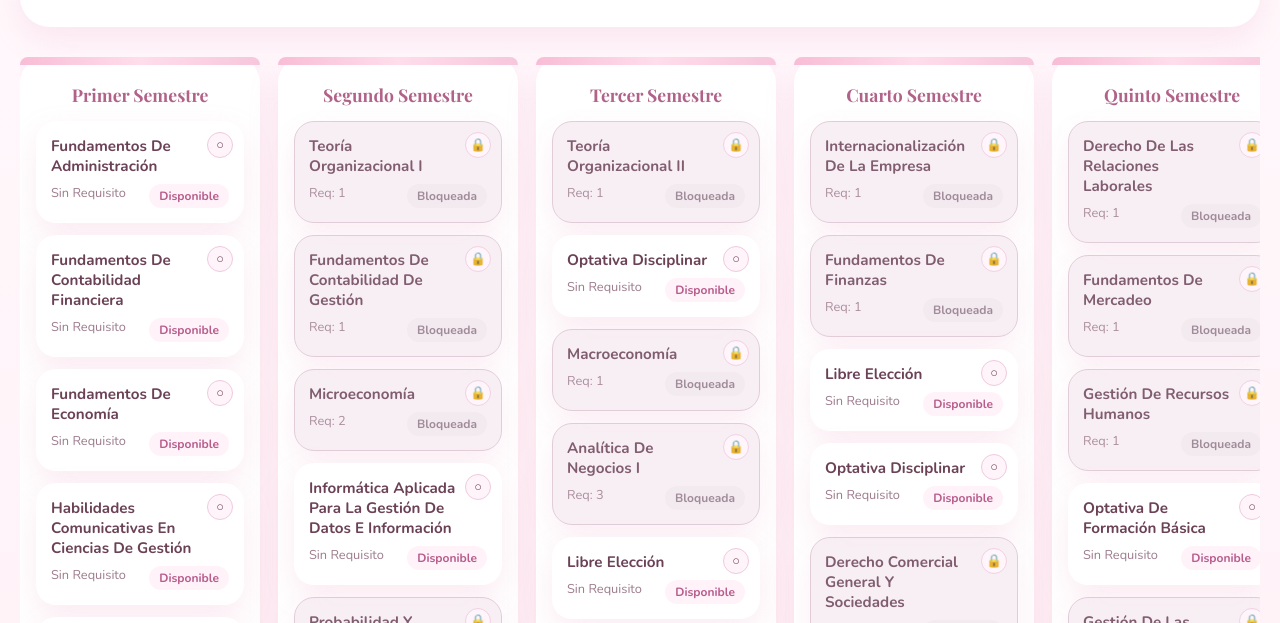
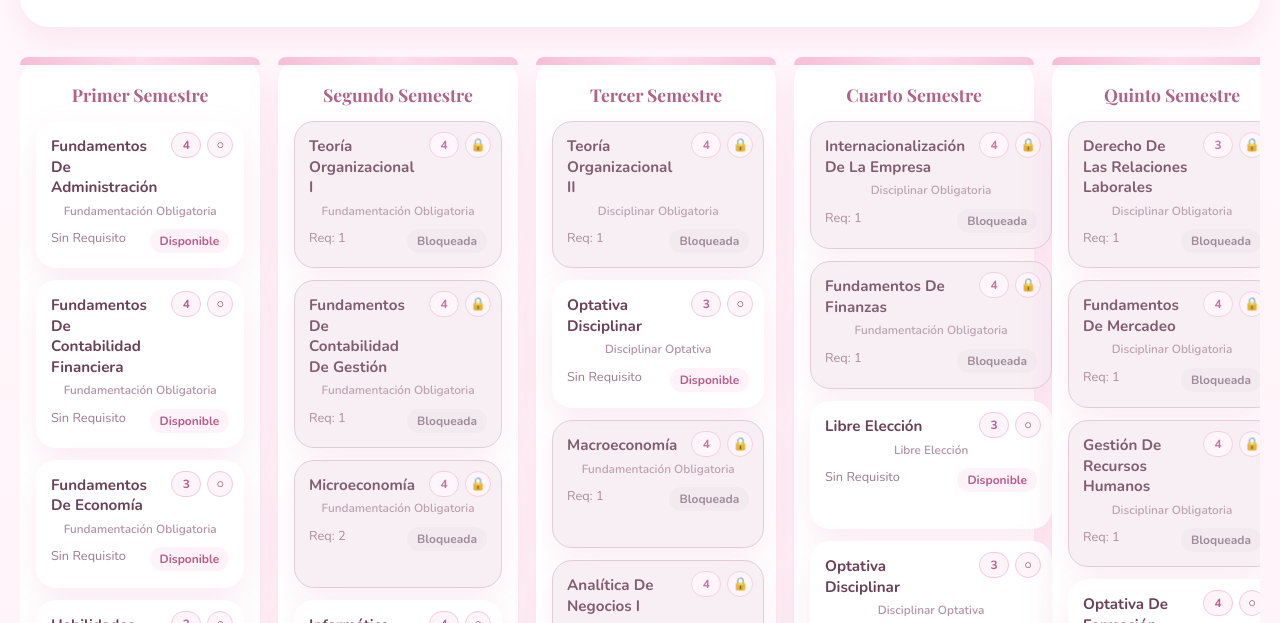
Before and after one commit to Karen31760/Sorpresa-para-Lu, a plain HTML site: page index.html in a window 1280 px wide. Shown: the part 177-800 px from the top of the page. Drawn offline with nearby package versions, Linux system fonts and the light colour scheme.

Commit message:
Update index.html

```diff
--- a/index.html
+++ b/index.html
@@ -16,6 +16,7 @@
 --rosa3:#ffe6f2;
 --texto:#6b4156;
 --gris:#9c7b8c;
+--gris2:#b291a2;
 --verde:#eaf9e8;
 --verdeB:#9dd2a1;
 --bloq:#f7edf3;
@@ -112,6 +113,7 @@ box-shadow:var(--sombra);
 cursor:pointer;
 position:relative;
 transition:.2s;
+min-height:128px;
 }
 
 .subject:hover{
@@ -133,8 +135,19 @@ opacity:.85;
 .subject-title{
 font-weight:700;
 font-size:.95rem;
-padding-right:30px;
-margin:0 0 8px 0;
+padding-right:72px;
+margin:0 0 6px 0;
+line-height:1.35;
+}
+
+.subject-category{
+font-size:.74rem;
+color:var(--gris2);
+text-align:center;
+margin:0 0 10px 0;
+line-height:1.3;
+font-weight:600;
+padding:0 6px;
 }
 
 .meta{
@@ -142,6 +155,7 @@ display:flex;
 justify-content:space-between;
 font-size:.8rem;
 color:var(--gris);
+margin-top:8px;
 }
 
 .badge{
@@ -170,6 +184,24 @@ border:1px solid #efcade;
 background:#fff4fa;
 }
 
+.credits{
+position:absolute;
+top:10px;
+right:42px;
+min-width:30px;
+height:26px;
+padding:0 8px;
+border-radius:999px;
+display:flex;
+align-items:center;
+justify-content:center;
+font-size:.74rem;
+font-weight:800;
+border:1px solid #efcade;
+background:#fff4fa;
+color:#b85c8c;
+}
+
 .tooltip{
 position:fixed;
 background:#5c3648;
@@ -181,6 +213,8 @@ pointer-events:none;
 opacity:0;
 transition:.1s;
 z-index:100;
+max-width:280px;
+line-height:1.4;
 }
 
 .tooltip.show{opacity:1}
@@ -222,71 +256,71 @@ Nota: Espero que le guste mucho a la niña nerda 🩷
 
 const semesters=[
 {title:'Primer Semestre',subjects:[
-{id:'fund_admin',name:'Fundamentos De Administración'},
-{id:'fund_cont_fin',name:'Fundamentos De Contabilidad Financiera'},
-{id:'fund_econ',name:'Fundamentos De Economía'},
-{id:'hab_com',name:'Habilidades Comunicativas En Ciencias De Gestión'},
-{id:'calc_diff',name:'Cálculo Diferencial'}]},
+{id:'fund_admin',name:'Fundamentos De Administración',credits:4,category:'Fundamentación Obligatoria'},
+{id:'fund_cont_fin',name:'Fundamentos De Contabilidad Financiera',credits:4,category:'Fundamentación Obligatoria'},
+{id:'fund_econ',name:'Fundamentos De Economía',credits:3,category:'Fundamentación Obligatoria'},
+{id:'hab_com',name:'Habilidades Comunicativas En Ciencias De Gestión',credits:3,category:'Fundamentación Obligatoria'},
+{id:'calc_diff',name:'Cálculo Diferencial',credits:4,category:'Fundamentación Obligatoria'}]},
 
 {title:'Segundo Semestre',subjects:[
-{id:'teo_org_1',name:'Teoría Organizacional I',prereqs:['fund_admin']},
-{id:'fund_cont_gestion',name:'Fundamentos De Contabilidad De Gestión',prereqs:['fund_cont_fin']},
-{id:'micro',name:'Microeconomía',prereqs:['calc_diff','fund_econ']},
-{id:'informatica',name:'Informática Aplicada Para La Gestión De Datos E Información'},
-{id:'prob_est',name:'Probabilidad Y Estadística Fundamental',prereqs:['calc_diff']}]},
+{id:'teo_org_1',name:'Teoría Organizacional I',credits:4,category:'Fundamentación Obligatoria',prereqs:['fund_admin']},
+{id:'fund_cont_gestion',name:'Fundamentos De Contabilidad De Gestión',credits:4,category:'Fundamentación Obligatoria',prereqs:['fund_cont_fin']},
+{id:'micro',name:'Microeconomía',credits:4,category:'Fundamentación Obligatoria',prereqs:['calc_diff','fund_econ']},
+{id:'informatica',name:'Informática Aplicada Para La Gestión De Datos E Información',credits:4,category:'Fundamentación Obligatoria'},
+{id:'prob_est',name:'Probabilidad Y Estadística Fundamental',credits:3,category:'Fundamentación Obligatoria',prereqs:['calc_diff']}]},
 
 {title:'Tercer Semestre',subjects:[
-{id:'teo_org_2',name:'Teoría Organizacional II',prereqs:['teo_org_1']},
-{id:'opt_disc_1',name:'Optativa Disciplinar',alwaysUnlocked:true},
-{id:'macro',name:'Macroeconomía',prereqs:['fund_econ']},
-{id:'analitica_1',name:'Analítica De Negocios I',prereqs:['calc_diff','prob_est','informatica']},
-{id:'libre_1',name:'Libre Elección',alwaysUnlocked:true}]},
+{id:'teo_org_2',name:'Teoría Organizacional II',credits:4,category:'Disciplinar Obligatoria',prereqs:['teo_org_1']},
+{id:'opt_disc_1',name:'Optativa Disciplinar',credits:3,category:'Disciplinar Optativa',alwaysUnlocked:true},
+{id:'macro',name:'Macroeconomía',credits:4,category:'Fundamentación Obligatoria',prereqs:['fund_econ']},
+{id:'analitica_1',name:'Analítica De Negocios I',credits:4,category:'Fundamentación Obligatoria',prereqs:['calc_diff','prob_est','informatica']},
+{id:'libre_1',name:'Libre Elección',credits:3,category:'Libre Elección',alwaysUnlocked:true}]},
 
 {title:'Cuarto Semestre',subjects:[
-{id:'internacionalizacion',name:'Internacionalización De La Empresa',prereqs:['teo_org_2']},
-{id:'fund_finanzas',name:'Fundamentos De Finanzas',prereqs:['fund_cont_fin']},
-{id:'libre_2',name:'Libre Elección',alwaysUnlocked:true},
-{id:'opt_disc_2',name:'Optativa Disciplinar',alwaysUnlocked:true},
-{id:'derecho_comercial',name:'Derecho Comercial General Y Sociedades',prereqs:['teo_org_2']},
-{id:'ingles_4',name:'Inglés IV',alwaysUnlocked:true}]},
+{id:'internacionalizacion',name:'Internacionalización De La Empresa',credits:4,category:'Disciplinar Obligatoria',prereqs:['teo_org_2']},
+{id:'fund_finanzas',name:'Fundamentos De Finanzas',credits:4,category:'Fundamentación Obligatoria',prereqs:['fund_cont_fin']},
+{id:'libre_2',name:'Libre Elección',credits:3,category:'Libre Elección',alwaysUnlocked:true},
+{id:'opt_disc_2',name:'Optativa Disciplinar',credits:3,category:'Disciplinar Optativa',alwaysUnlocked:true},
+{id:'derecho_comercial',name:'Derecho Comercial General Y Sociedades',credits:3,category:'Disciplinar Obligatoria',prereqs:['teo_org_2']},
+{id:'ingles_4',name:'Inglés IV',credits:0,category:'Fundamentación Obligatoria',alwaysUnlocked:true}]},
 
 {title:'Quinto Semestre',subjects:[
-{id:'derecho_laboral',name:'Derecho De Las Relaciones Laborales',prereqs:['teo_org_2']},
-{id:'fund_mercadeo',name:'Fundamentos De Mercadeo',prereqs:['analitica_1']},
-{id:'gestion_rh',name:'Gestión De Recursos Humanos',prereqs:['teo_org_2']},
-{id:'opt_fb_1',name:'Optativa De Formación Básica',alwaysUnlocked:true},
-{id:'operaciones_1',name:'Gestión De Las Operaciones I',prereqs:['fund_cont_gestion','prob_est']}]},
+{id:'derecho_laboral',name:'Derecho De Las Relaciones Laborales',credits:3,category:'Disciplinar Obligatoria',prereqs:['teo_org_2']},
+{id:'fund_mercadeo',name:'Fundamentos De Mercadeo',credits:4,category:'Disciplinar Obligatoria',prereqs:['analitica_1']},
+{id:'gestion_rh',name:'Gestión De Recursos Humanos',credits:4,category:'Disciplinar Obligatoria',prereqs:['teo_org_2']},
+{id:'opt_fb_1',name:'Optativa De Formación Básica',credits:4,category:'Fundamentación Optativa',alwaysUnlocked:true},
+{id:'operaciones_1',name:'Gestión De Las Operaciones I',credits:4,category:'Disciplinar Obligatoria',prereqs:['fund_cont_gestion','prob_est']}]},
 
 {title:'Sexto Semestre',subjects:[
-{id:'emprendimiento',name:'Emprendimiento Enfocado En La Generación De Valor',prereqs:['fund_mercadeo','operaciones_1']},
-{id:'finanzas_av',name:'Finanzas Avanzadas',prereqs:['fund_finanzas']},
-{id:'comp_org',name:'Comportamiento Organizacional',prereqs:['gestion_rh','derecho_laboral']},
-{id:'sig',name:'Sistemas De Información Gerencial',prereqs:['fund_mercadeo','fund_finanzas','operaciones_1','gestion_rh']},
-{id:'operaciones_2',name:'Gestión De Las Operaciones II',prereqs:['operaciones_1','fund_mercadeo']}]},
+{id:'emprendimiento',name:'Emprendimiento Enfocado En La Generación De Valor',credits:4,category:'Disciplinar Obligatoria',prereqs:['fund_mercadeo','operaciones_1']},
+{id:'finanzas_av',name:'Finanzas Avanzadas',credits:4,category:'Disciplinar Obligatoria',prereqs:['fund_finanzas']},
+{id:'comp_org',name:'Comportamiento Organizacional',credits:3,category:'Disciplinar Obligatoria',prereqs:['gestion_rh','derecho_laboral']},
+{id:'sig',name:'Sistemas De Información Gerencial',credits:4,category:'Disciplinar Obligatoria',prereqs:['fund_mercadeo','fund_finanzas','operaciones_1','gestion_rh']},
+{id:'operaciones_2',name:'Gestión De Las Operaciones II',credits:3,category:'Disciplinar Obligatoria',prereqs:['operaciones_1','fund_mercadeo']}]},
 
 {title:'Séptimo Semestre',subjects:[
-{id:'estrategia',name:'Estrategia',prereqs:['internacionalizacion']},
-{id:'estrategia_merc',name:'Estrategia De Mercadeo',prereqs:['fund_mercadeo']},
-{id:'opt_fb_2',name:'Optativa De Formación Básica',alwaysUnlocked:true},
-{id:'app_emp',name:'Aplicaciones Empresariales',prereqs:['sig']},
-{id:'proyectos',name:'Diseño Gestión Y Evaluación De Proyectos',prereqs:['finanzas_av','operaciones_2']}]},
+{id:'estrategia',name:'Estrategia',credits:4,category:'Disciplinar Obligatoria',prereqs:['internacionalizacion']},
+{id:'estrategia_merc',name:'Estrategia De Mercadeo',credits:3,category:'Disciplinar Obligatoria',prereqs:['fund_mercadeo']},
+{id:'opt_fb_2',name:'Optativa De Formación Básica',credits:4,category:'Fundamentación Optativa',alwaysUnlocked:true},
+{id:'app_emp',name:'Aplicaciones Empresariales',credits:4,category:'Disciplinar Obligatoria',prereqs:['sig']},
+{id:'proyectos',name:'Diseño Gestión Y Evaluación De Proyectos',credits:4,category:'Disciplinar Obligatoria',prereqs:['finanzas_av','operaciones_2']}]},
 
 {title:'Octavo Semestre',subjects:[
-{id:'libre_3',name:'Libre Elección',alwaysUnlocked:true},
-{id:'libre_4',name:'Libre Elección',alwaysUnlocked:true},
-{id:'libre_5',name:'Libre Elección',alwaysUnlocked:true},
-{id:'libre_6',name:'Libre Elección',alwaysUnlocked:true},
-{id:'opt_disc_3',name:'Optativa Disciplinar',alwaysUnlocked:true}]},
+{id:'libre_3',name:'Libre Elección',credits:3,category:'Libre Elección',alwaysUnlocked:true},
+{id:'libre_4',name:'Libre Elección',credits:3,category:'Libre Elección',alwaysUnlocked:true},
+{id:'libre_5',name:'Libre Elección',credits:3,category:'Libre Elección',alwaysUnlocked:true},
+{id:'libre_6',name:'Libre Elección',credits:3,category:'Libre Elección',alwaysUnlocked:true},
+{id:'opt_disc_3',name:'Optativa Disciplinar',credits:3,category:'Disciplinar Optativa',alwaysUnlocked:true}]},
 
 {title:'Noveno Semestre',subjects:[
-{id:'libre_7',name:'Libre Elección',alwaysUnlocked:true},
-{id:'libre_8',name:'Libre Elección',alwaysUnlocked:true},
-{id:'libre_9',name:'Libre Elección',alwaysUnlocked:true},
-{id:'libre_10',name:'Libre Elección',alwaysUnlocked:true},
-{id:'libre_11',name:'Libre Elección',alwaysUnlocked:true}]},
+{id:'libre_7',name:'Libre Elección',credits:3,category:'Libre Elección',alwaysUnlocked:true},
+{id:'libre_8',name:'Libre Elección',credits:3,category:'Libre Elección',alwaysUnlocked:true},
+{id:'libre_9',name:'Libre Elección',credits:3,category:'Libre Elección',alwaysUnlocked:true},
+{id:'libre_10',name:'Libre Elección',credits:3,category:'Libre Elección',alwaysUnlocked:true},
+{id:'libre_11',name:'Libre Elección',credits:3,category:'Libre Elección',alwaysUnlocked:true}]},
 
 {title:'Décimo Semestre',subjects:[
-{id:'trabajo_grado',name:'Trabajo De Grado',alwaysUnlocked:true}]}
+{id:'trabajo_grado',name:'Trabajo De Grado',credits:6,category:'Trabajo De Grado',alwaysUnlocked:true}]}
 ];
 
 const STORAGE_KEY='malla_lulu_nerda';
@@ -295,10 +329,20 @@ const tooltip=document.getElementById('tooltip');
 
 const allSubjects=semesters.flatMap((s,i)=>s.subjects.map(sub=>({...sub,semesterIndex:i})));
 const subjectMap=Object.fromEntries(allSubjects.map(s=>[s.id,s]));
+const dependents={};
+
+allSubjects.forEach(s=>{
+(s.prereqs||[]).forEach(p=>{
+if(!dependents[p]) dependents[p]=[];
+dependents[p].push(s.id);
+});
+});
 
 let approved=new Set(JSON.parse(localStorage.getItem(STORAGE_KEY)||"[]"));
 
-function save(){localStorage.setItem(STORAGE_KEY,JSON.stringify([...approved]));}
+function save(){
+localStorage.setItem(STORAGE_KEY,JSON.stringify([...approved]));
+}
 
 function unlocked(s){
 if(s.alwaysUnlocked) return true;
@@ -310,74 +354,83 @@ function missing(s){
 return (s.prereqs||[]).filter(p=>!approved.has(p)).map(p=>subjectMap[p].name);
 }
 
+function getDescendantsToClear(startId, visited=new Set()){
+const next=dependents[startId]||[];
+for(const depId of next){
+if(visited.has(depId)) continue;
+if(approved.has(depId)){
+visited.add(depId);
+getDescendantsToClear(depId, visited);
+}
+}
+return visited;
+}
+
 function toggle(id){
-let s=subjectMap[id];
-if(!approved.has(id)&&!unlocked(s))return;
+const s=subjectMap[id];
+if(!approved.has(id) && !unlocked(s)) return;
 
-approved.has(id)?approved.delete(id):approved.add(id);
+if(approved.has(id)){
+approved.delete(id);
+const descendants=[...getDescendantsToClear(id)];
+descendants.forEach(depId=>approved.delete(depId));
+}else{
+approved.add(id);
+}
 
 save();
 render();
 }
 
 function card(s){
-
-let status=approved.has(s.id)?'approved':(unlocked(s)?'available':'locked');
-
-let el=document.createElement('div');
+const status=approved.has(s.id)?'approved':(unlocked(s)?'available':'locked');
+const el=document.createElement('div');
 el.className=`subject ${status==='approved'?'approved':''} ${status==='locked'?'locked':''}`;
 el.dataset.id=s.id;
 
-let badge=status==='approved'?'approvedBadge':(status==='available'?'available':'lockedBadge');
+const badge=status==='approved'?'approvedBadge':(status==='available'?'available':'lockedBadge');
 
 el.innerHTML=`
+<div class="credits">${s.credits ?? ''}</div>
 <div class="check">${status==='approved'?'✓':status==='locked'?'🔒':'○'}</div>
 <div class="subject-title">${s.name}</div>
+<div class="subject-category">${s.category || ''}</div>
 <div class="meta">
-<span>${s.prereqs?`Req: ${s.prereqs.length}`:'Sin Requisito'}</span>
+<span>${s.prereqs ? `Req: ${s.prereqs.length}` : 'Sin Requisito'}</span>
 <span class="badge ${badge}">${status==='approved'?'Aprobada':status==='available'?'Disponible':'Bloqueada'}</span>
 </div>`;
 
 if(status==='locked'){
-el.dataset.tip="Falta Aprobar: "+missing(s).join(', ');
-
+el.dataset.tip='Falta Aprobar: '+missing(s).join(', ');
 el.addEventListener('mousemove',e=>{
 tooltip.textContent=el.dataset.tip;
 tooltip.classList.add('show');
 tooltip.style.left=e.pageX+15+'px';
 tooltip.style.top=e.pageY+15+'px';
 });
-
 el.addEventListener('mouseleave',()=>tooltip.classList.remove('show'));
 }
 
 el.onclick=()=>toggle(s.id);
-
 return el;
 }
 
 function render(){
-
 grid.innerHTML='';
-
 semesters.forEach(sem=>{
-
-let col=document.createElement('div');
+const col=document.createElement('div');
 col.className='semester';
 
-let title=document.createElement('h2');
+const title=document.createElement('h2');
 title.textContent=sem.title;
 
-let wrap=document.createElement('div');
+const wrap=document.createElement('div');
 wrap.className='subjects';
-
 sem.subjects.forEach(s=>wrap.appendChild(card(s)));
 
 col.appendChild(title);
 col.appendChild(wrap);
-
 grid.appendChild(col);
-
 });
 }
 
```
